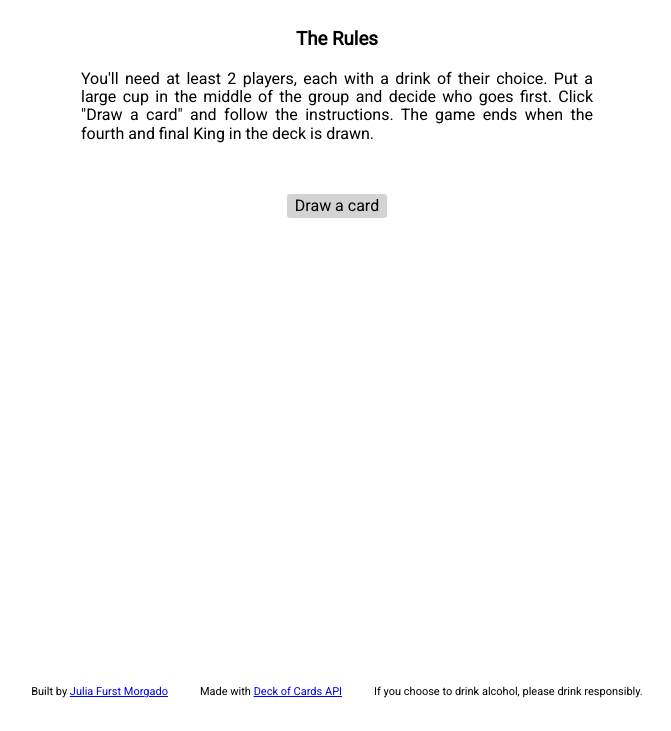
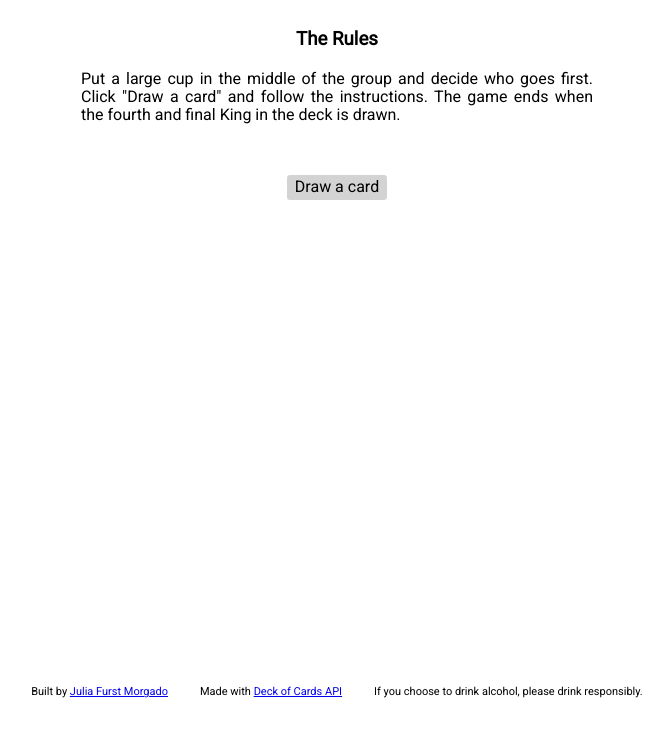
Before and after one commit to juliafmorgado/kings-cup, a plain HTML site: page game.html in a window 1280 px wide. Shown: the part 69-800 px from the top of the page, without its empty margins (303-974 px from the left). Drawn offline with Linux system fonts and the light colour scheme; no server answers.

Commit message:
fixing html

```diff
--- a/game.html
+++ b/game.html
@@ -24,7 +24,7 @@
 		<div class="content">
 			<h3></h3>
 
-			<p id='theRules'>You'll need at least 2 players, each with a drink of their choice. Put a large cup in the middle of the group and decide who goes first. Click "Draw a card" and follow the instructions. The game ends when the fourth and final King in the deck is drawn.</p>
+			<p id='theRules'>Put a large cup in the middle of the group and decide who goes first. Click "Draw a card" and follow the instructions. The game ends when the fourth and final King in the deck is drawn.</p>
 
 			<div class="cardContainer">
 				<img id="yourCard" src="" alt="">
```
Also changed, not shown: index.html (+0 -4 lines).
